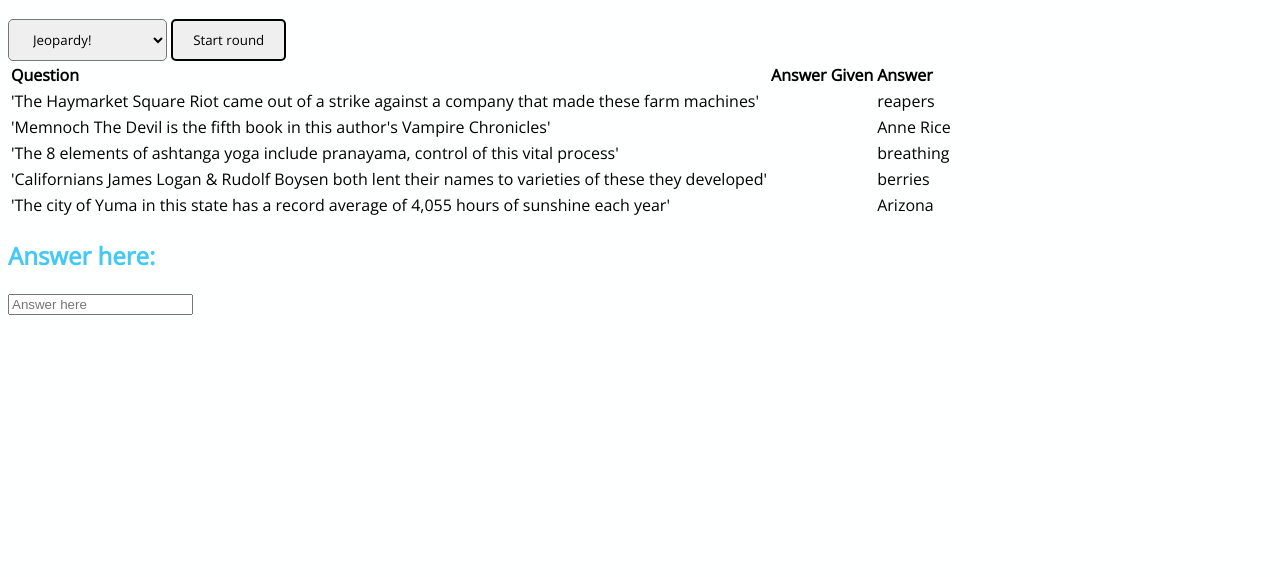
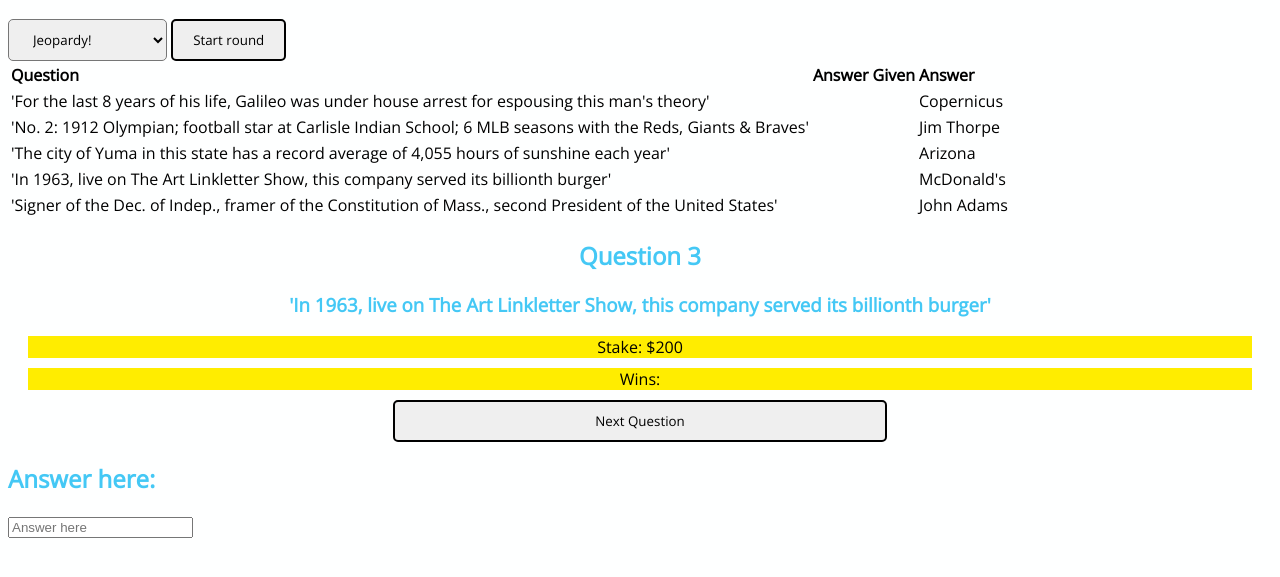
Before and after one commit to callewaertwouter/wfa-ee-practice, a plain HTML site: page index.html in a window 1280 px wide. Both pictures are taken after a click on the button "Start round". Shown: the part 67-644 px from the top of the page. Drawn offline with nearby package versions, Linux system fonts and the light colour scheme.

Commit message:
Add function to create question

```diff
--- a/css/style.css
+++ b/css/style.css
@@ -82,3 +82,13 @@ select {
 .mark {
 	background-color: #FFED00;
 }
+
+div {
+	margin: 10px;
+}
+
+.questionbutton {
+	padding: 10px 200px;
+	border-radius: 5px;
+	border-style: solid;
+}
--- a/js/script.js
+++ b/js/script.js
@@ -6,7 +6,7 @@ window.addEventListener('load', initialize);
 let slcJeopardy;
 let hdgHeader;
 let btnStart;
-let sctOverview;
+let sctOverview, sctZone;
 
 // Global variables
 let games;
@@ -25,6 +25,7 @@ function bindElements() {
     hdgHeader = document.getElementById("jeopardy-type-choice");
     btnStart = document.getElementById("start");
     sctOverview = document.getElementById("question-overview");
+    sctZone = document.getElementById("question-zone");
 }
 
 function addEventListeners() {
@@ -62,12 +63,12 @@ function showSelection() {
 }
 
 function buildQuestions() {
-    let listOfQuestions = new Array();
-    let selectedQuestions = new Array();
+    // let selectedQuestions = new Array();
     let questionTable = document.createElement('table');
+    questionTable.id = "tblQuestions";
+    questionTable.innerHTML = "";
 
-    listOfQuestions = games.questions.sort(() => 0.5 - Math.random());
-    selectedQuestions = listOfQuestions.slice(0, 5);
+    let selectedQuestions = games.questions.slice(0, 5);
     console.log(selectedQuestions);
 
     questionTable.innerHTML =
@@ -91,4 +92,35 @@ function buildQuestions() {
     });
 
     sctOverview.appendChild(questionTable);
+
+    createQuestion(selectedQuestions);
 }
+
+function createQuestion(selectedQuestions) {
+    let divQuestionZone = document.createElement('div');
+    divQuestionZone.id = "divZone";
+    divQuestionZone.innerHTML = "";
+
+    for (let index = 1; index < selectedQuestions.length; index++) {
+        divQuestionZone.innerHTML =
+        `
+        <h2 align="center">Question ${index}</h2>
+        <h3 align="center">${selectedQuestions[index].question}</h3>
+        <div align="center" class="mark">
+            Stake: ${selectedQuestions[index].value}
+        </div>
+        <div align="center" class="mark">
+            Wins:
+        </div>
+        <div align="center">
+            <button align="center" id="btnValidate" class="questionbutton">
+                Next Question
+            </button>
+        </div>
+        `;
+
+        index++;
+    }
+
+    sctZone.appendChild(divQuestionZone);
+}
```
